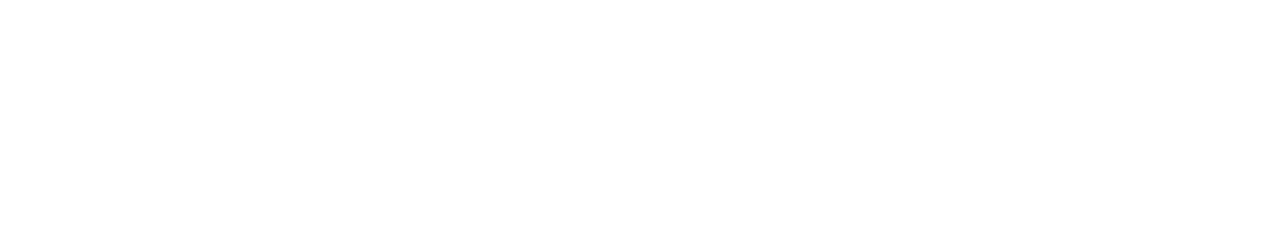
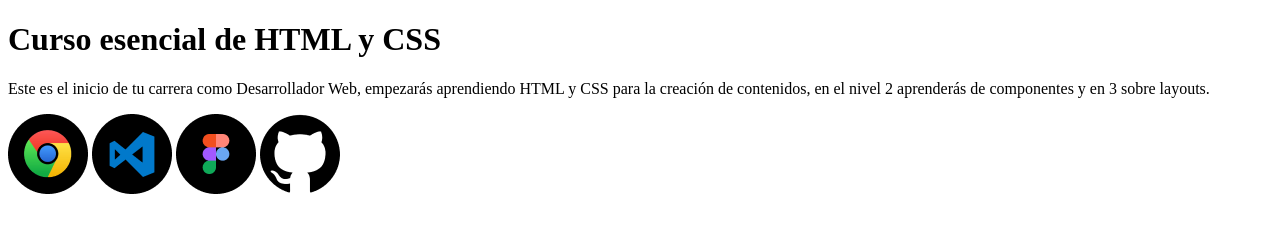
Before and after one commit to Quiguanas/Curso-esencial-html-css, a plain HTML site: page index.html in a window 1280 px wide. Drawn offline with Linux system fonts and the light colour scheme.

Commit message:
Hemos agregado las imágenes de los logos del setup

```diff
--- a/index.html
+++ b/index.html
@@ -3,9 +3,22 @@
 <head>
     <meta charset="UTF-8">
     <meta name="viewport" content="width=device-width, initial-scale=1.0">
-    <title>Document</title>
+    <title>El Blog de Angelica</title>
 </head>
 <body>
+    <h1>
+    Curso esencial de HTML y CSS
+    </h1>
+    <p>
+        Este es el inicio de tu carrera como Desarrollador Web, empezarás aprendiendo HTML y CSS para la creación de contenidos, en el nivel 2 aprenderás de componentes y en 3 sobre layouts.
+    </p>
+    <img src="imagenes/google-chrome.png" alt="Logo de google Chrome" title="Logo de Google Chrome">
+    <img src="imagenes/visual-studio Code.png" alt="Logo de Visual Studio" title="Logo de Visual Studio">
+    <img src="imagenes/figma.png" alt="Logo de Figma" title="Logo de Figma">
+    <img src="imagenes/github.png" alt="Logo de GitHub" title="Logo de GitHub">
+
+
+
 
 </body>
 </html>
```
Also changed, not shown: imagenes/figma.png (added), imagenes/github.png (added), imagenes/google-chrome.png (added), imagenes/visual-studio Code.png (added).
